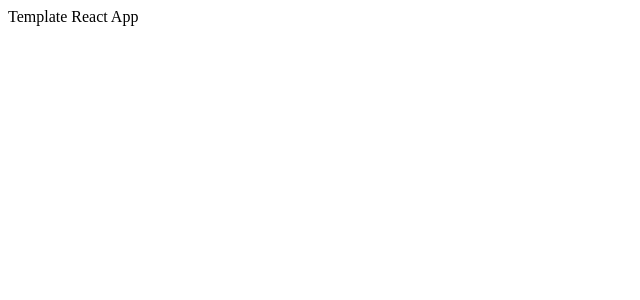
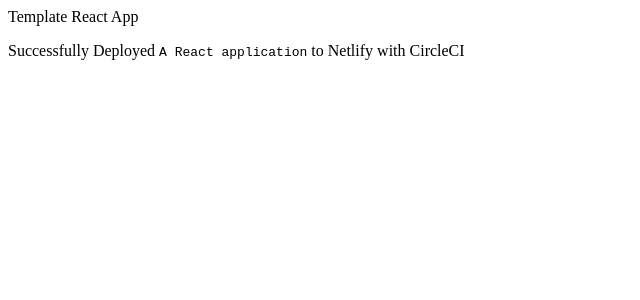
Before and after one commit to kevin-06-huang/portfolio_site, a React (Vite) app: page / in a window 1280 px wide. Shown: the top 300 px of the page, without its empty margins (0-640 px from the left). Built offline with nearby package versions, Linux system fonts and the light colour scheme.

Commit message:
Added config.yml, change App.jsx

```diff
--- a/src/App.jsx
+++ b/src/App.jsx
@@ -1,8 +1,16 @@
 import { createRoot } from "react-dom/client";
 
 const App = () => {
-  return (<div>Template React App</div>)
-}
+  return (
+    <div>
+      Template React App
+      <p>
+        Successfully Deployed <code>A React application</code> to Netlify with
+        CircleCI
+      </p>
+    </div>
+  );
+};
 
 const container = document.getElementById("root");
 const root = createRoot(container);
```
Also changed, not shown: .circleci/config.yml.
